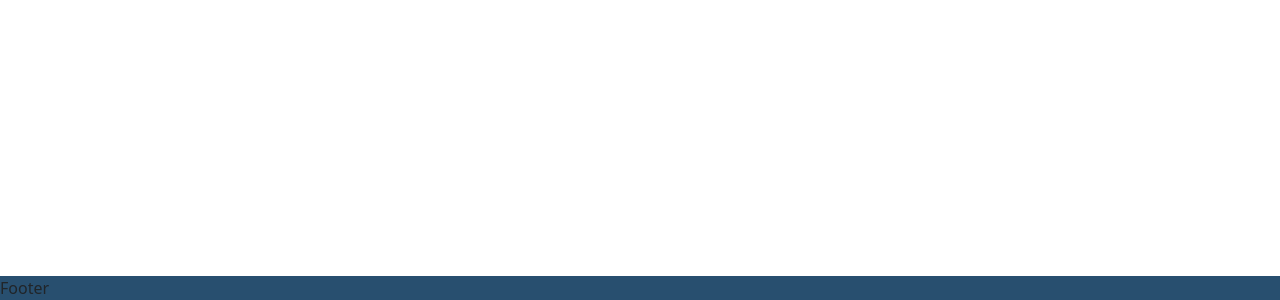
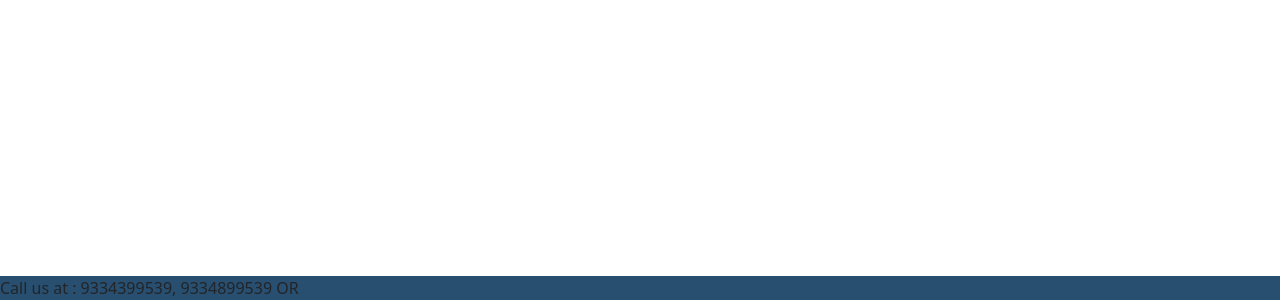
Before and after one commit to Mayshank18/transit-pro-website-1, a React (Create React App) app: page / in a window 1280 px wide. Shown: the part 840-1140 px from the top of the page. Built offline with nearby package versions, Linux system fonts and the light colour scheme; no server answers.

Commit message:
made footer

```diff
--- a/src/Components/Footer.js
+++ b/src/Components/Footer.js
@@ -1,10 +1,13 @@
-import React from 'react'
-import "../Styling/footer.css"
-
+import React from "react";
+import "../Styling/footer.css";
+import whatsapp from "../Photos/whatsapp-logo.png"
 export default function Footer() {
-    return (
-        <div className="bottomnav">
-               <p>Footer</p>
-        </div>
-    )
+  return (
+    <div className="bottomnav">
+      <div className="footer-text">
+        <p>Call us at : 9334399539, 9334899539 OR </p>
+        {/* <img src={whatsapp} alt="" className="whatsapp-logo" /> */}
+      </div>
+    </div>
+  );
 }
```
